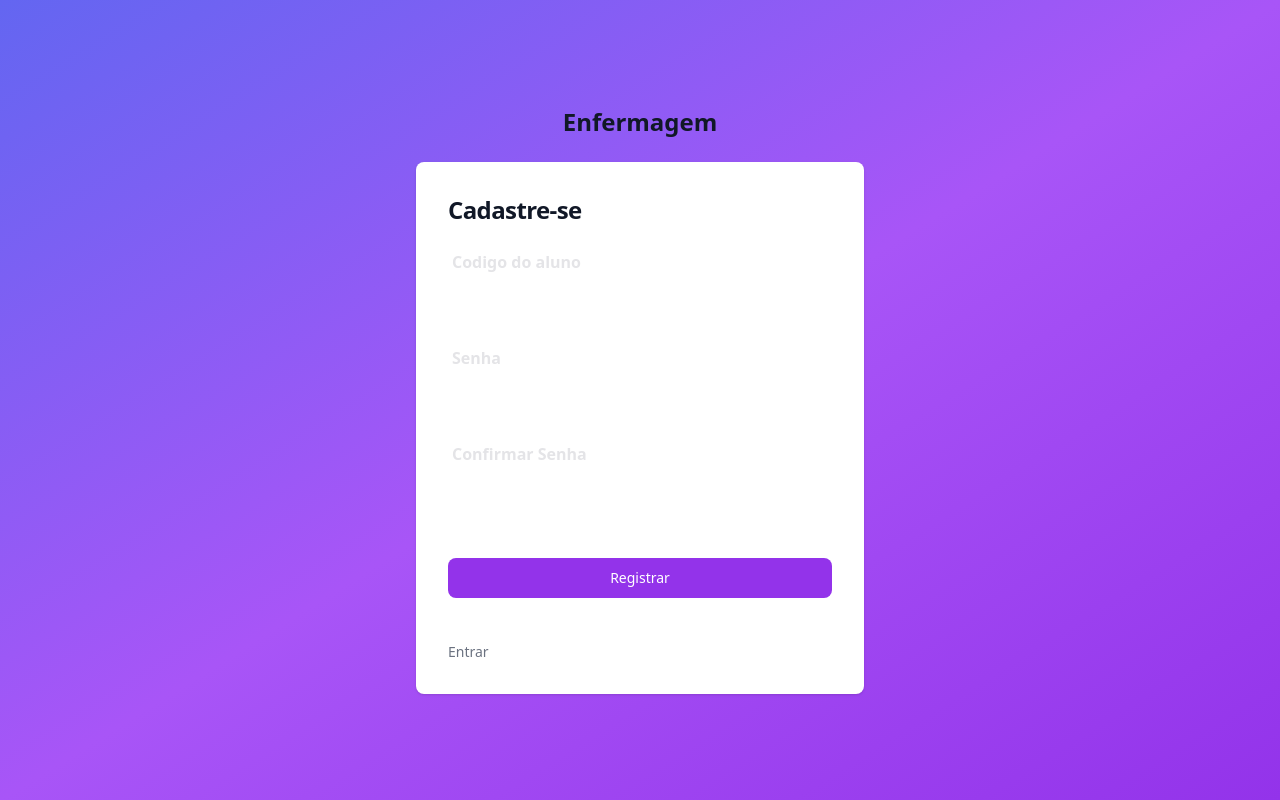
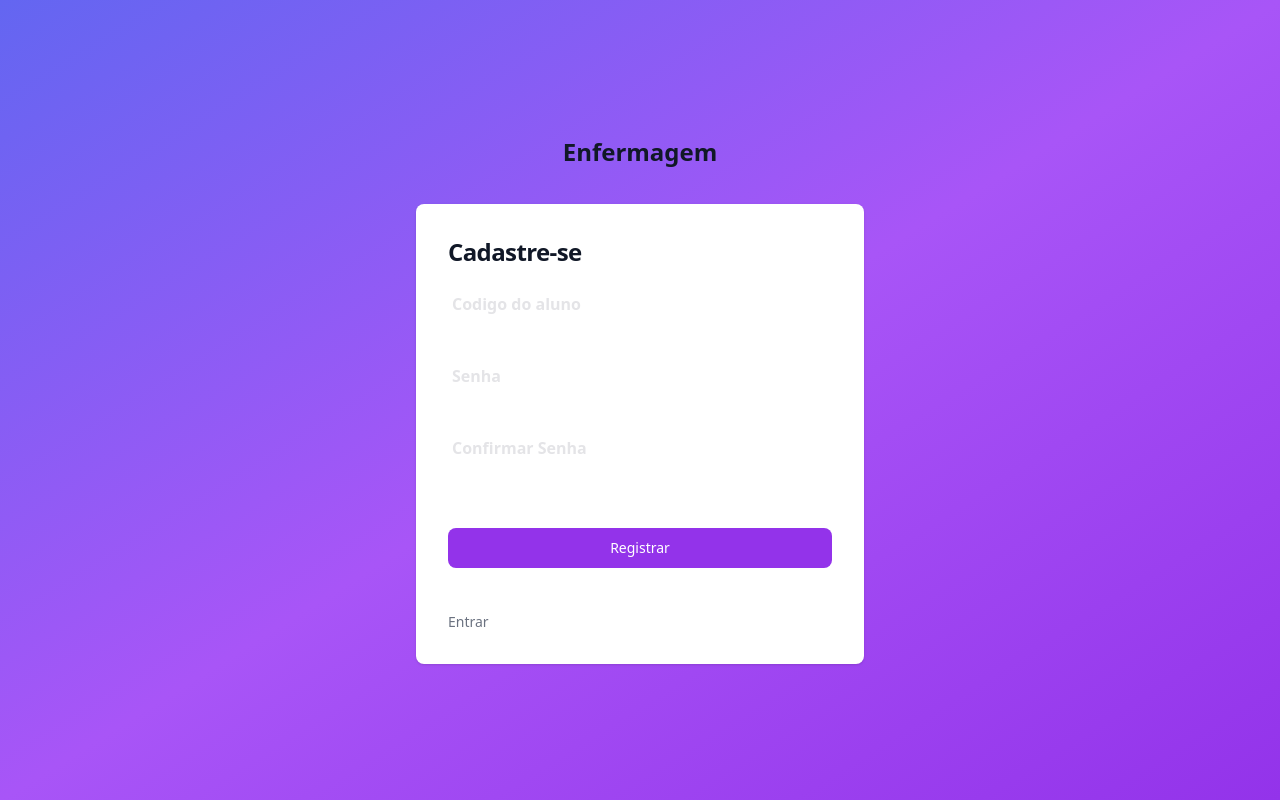
Before and after one commit to fabricaInedita/PicEnfermagem-Frontend, a React (Vite) app: page /signup in a window 1280 px wide. Built offline with nearby package versions, Linux system fonts and the light colour scheme.

Commit message:
Code sintax fixes

```diff
--- a/src/entities/QuestionaryModel.ts
+++ b/src/entities/QuestionaryModel.ts
@@ -2,6 +2,6 @@
 import { QuestionsModel } from './QuestionsModel';
 
 export class QuestionaryModel {
-    public punctuation:string
+    public punctuation:number
     public questionResponses: QuestionsModel[]
 }
--- a/src/entities/QuestionsModel.ts
+++ b/src/entities/QuestionsModel.ts
@@ -1,6 +1,6 @@
 export class QuestionsModel {
     public statement:string
-    public punctuation:string
+    public punctuation:number
     public id: number
     public minPunctuation: number
     public maxPunctuation: number
--- a/src/pages/Login.tsx
+++ b/src/pages/Login.tsx
@@ -7,6 +7,7 @@ import { AuthContext } from '../context/AuthContext'
 import Loading from '../components/Loading'
 import { zodResolver } from "@hookform/resolvers/zod"
 import Input from '../components/Input'
+import Limiter from '../components/Limiter'
 
 function Login() {
 
@@ -51,8 +52,10 @@ function Login() {
 
   return (
     <Theme>
-        <section className=" h-screen item">
-            <div className="flex flex-col items-center h-full justify-center px-6 py-8 mx-auto md:h-screen lg:py-0">
+      <div className='flex justify-center items-center'>
+        <Limiter>
+            <div className='min-h-screen items-center justify-center flex'>
+                <div className='flex-1  items-center flex flex-col gap-3 py-20 transition-all'>
                   <a href="#" className="flex items-center mb-6 text-2xl font-semibold text-gray-900 dark:text-white">
                       Enfermagem
                   </a>
@@ -61,7 +64,7 @@ function Login() {
                           <h1 className="text-xl font-bold leading-tight tracking-tight text-gray-900 md:text-2xl dark:text-white">
                               Entre na sua conta
                           </h1>
-                        <form onSubmit={handleSubmit(handleSingIn)} className="space-y-4 md:space-y-6" action="#">
+                          <form onSubmit={handleSubmit(handleSingIn)} action="#">
                           <Input
                               register={register('studentCode')}
                               label="Codigo do aluno"
@@ -86,7 +89,9 @@ function Login() {
                       </div>
                   </div>
               </div>
-        </section>
+            </div>
+          </Limiter>
+        </div>
     </Theme>
 
   )
--- a/src/pages/Ranking.tsx
+++ b/src/pages/Ranking.tsx
@@ -16,6 +16,7 @@ function Ranking() {
     useEffect(() => {
         rankingService.getRanking()
             .then(response => {
+                console.log(response)
                 setRanking(response.data)
                 setLoadingRanking(false)
             })
@@ -41,7 +42,7 @@ function Ranking() {
                                         <div className='flex bg-purple-400 items-center justify-between text-white w-full p-3 gap-3 border-2 rounded-lg border-white'>
                                             <div className='gap-3 flex flex-col'>
                                                 <p>{item.name}</p>
-                                                <p>Pontuação: {item.punctuation}</p>
+                                                <p>Pontuação: {Math.round(item.punctuation)}</p>
                                             </div>
                                             <div className='relative'>
                                                 <p className='absolute top-1/2 left-1/2 transform -translate-x-1/2 -translate-y-1/2 font-bold text-2xl'>{index+1}</p>
--- a/src/pages/Signup.tsx
+++ b/src/pages/Signup.tsx
@@ -7,6 +7,7 @@ import { useForm } from 'react-hook-form'
 import { zodResolver } from '@hookform/resolvers/zod'
 import Loading from '../components/Loading'
 import { SignupService } from '../services/SignupService';
+import Limiter from '../components/Limiter'
 
 function Signup() {
     const [loginLoading, setLoginLoding] = useState(false)
@@ -50,8 +51,10 @@ function Signup() {
 
     return (
         <Theme>
-            <section className=" min-h-screen flex items-center ">
-                <div className="flex flex-col items-center h-full w-full justify-center px-6 py-8 mx-auto md:h-screen lg:py-0">
+        <div className='flex justify-center items-center'>
+          <Limiter>
+              <div className='min-h-screen items-center justify-center flex'>
+                  <div className='flex-1 items-center flex flex-col gap-3  transition-all'>
                     <a href="#" className="flex items-center mb-6 text-2xl font-semibold text-gray-900 dark:text-white">
                         Enfermagem
                     </a>
@@ -61,7 +64,7 @@ function Signup() {
                                 Cadastre-se
                             </h1>
                             {!signUpSuccefull ?
-                                <form onSubmit={handleSubmit(handleSingup)} className="space-y-4 md:space-y-6" action="#">
+                                <form onSubmit={handleSubmit(handleSingup)} className="" action="#">
                                     <Input
                                         register={register('studentCode')}
                                         label="Codigo do aluno"
@@ -95,10 +98,11 @@ function Signup() {
                             </p>
                         </div>
                     </div>
-                </div>
-            </section>
-        </Theme>
-
+                  </div>
+            </div>
+          </Limiter>
+        </div>
+    </Theme>
     )
 }
 
```
Also changed, not shown: vercel.json (added). Lines whose indentation alone changed are shown as unchanged.
